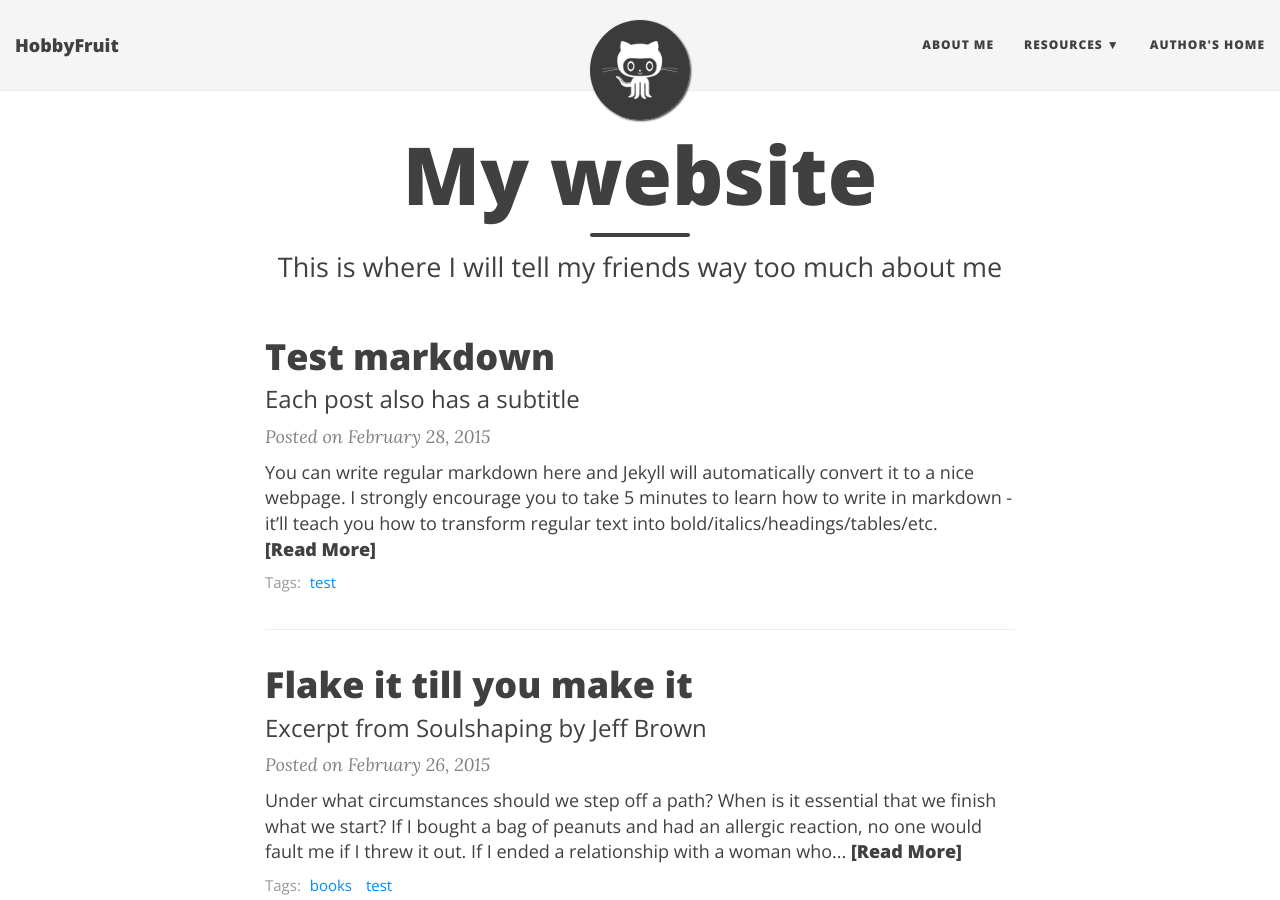
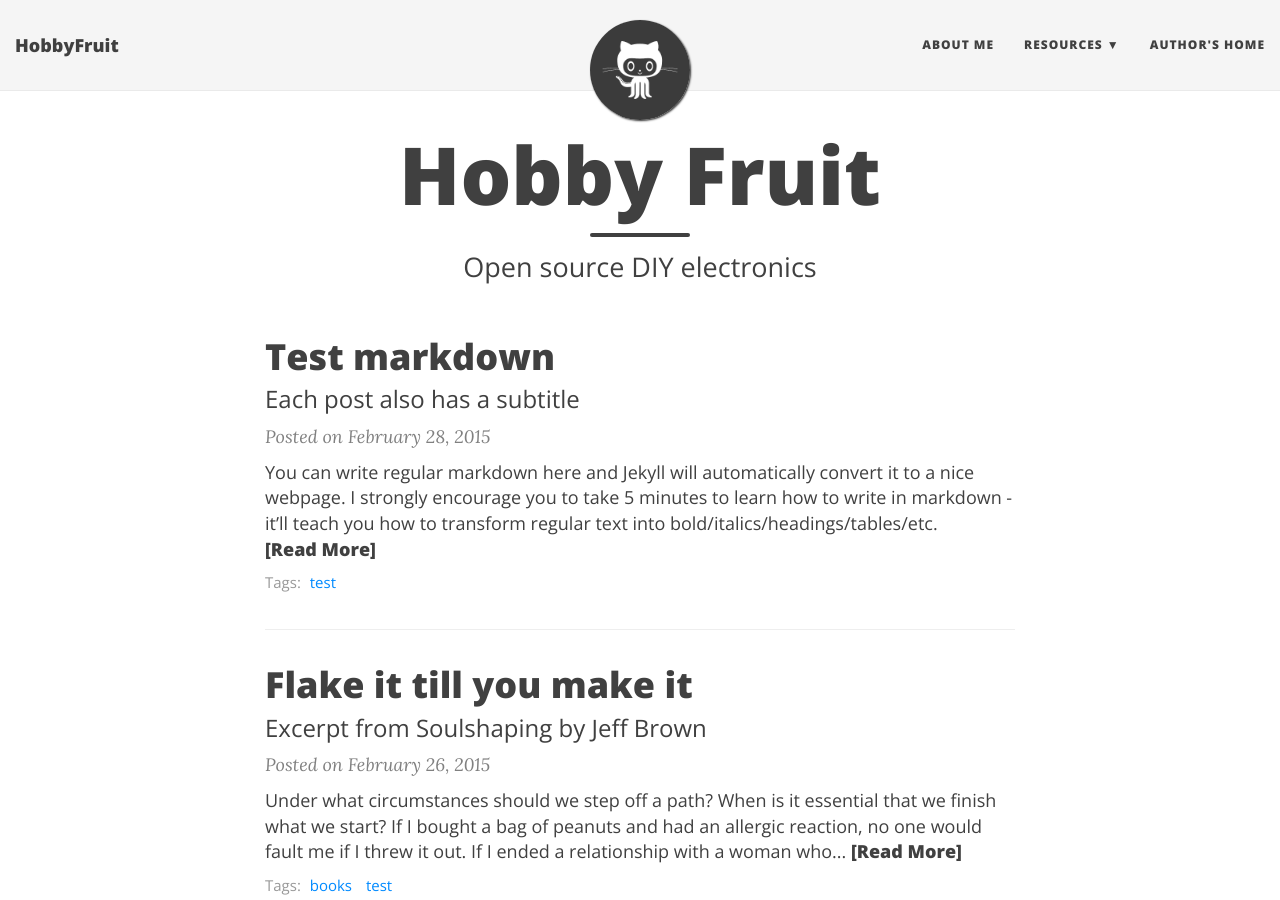
Before and after one commit to hobbyfruit/hobbyfruit.github.io, a Jekyll site: the page built from index.html, in a window 1280 px wide and 900 px high. Built offline with Jekyll 4.4.1, drawn with Linux system fonts in a browser that asks for light colours; nearby versions of some CDN libraries; the list of posts is cut into pages by our own code.

Commit message:
Update index.html

```diff
--- a/index.html
+++ b/index.html
@@ -1,7 +1,7 @@
 ---
 layout: page
-title: My website
-subtitle: This is where I will tell my friends way too much about me
+title: Hobby Fruit
+subtitle: Open source DIY electronics
 use-site-title: true
 ---
 
```
